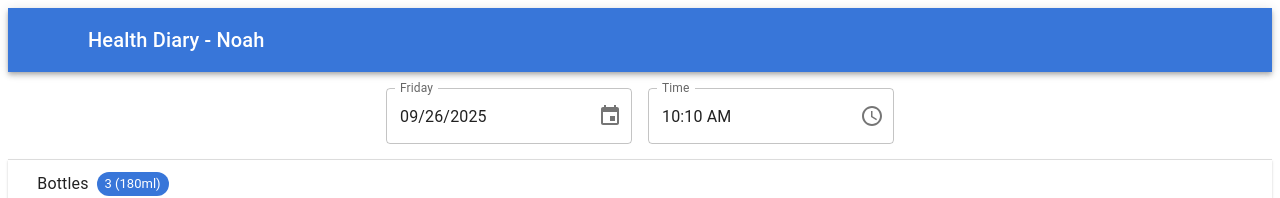
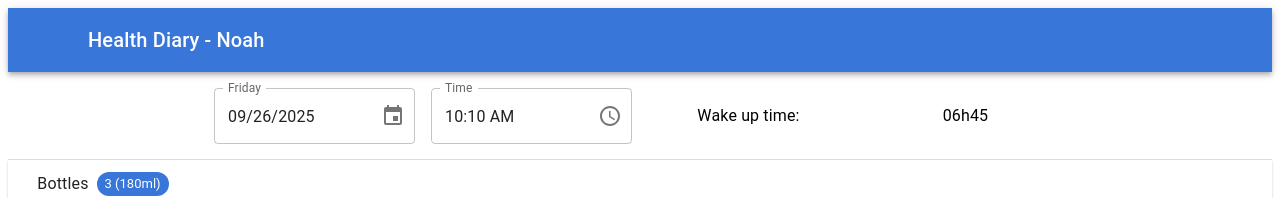
Before and after one commit to mornemaritz/health-diary, a React (Vite) app in the folder health-diary-ui/: page / in a window 1280 px wide. Shown: the top 198 px of the page. Built offline with nearby package versions, Linux system fonts and the light colour scheme; some icons are missing.

Commit message:
feat: added wake up time

```diff
--- a/health-diary-ui/src/pages/components/Summary.tsx
+++ b/health-diary-ui/src/pages/components/Summary.tsx
@@ -1,4 +1,4 @@
-import { Accordion, AccordionActions, AccordionDetails, AccordionSummary, Box, Button, Chip, Container, Paper, Stack, Table, TableBody, TableContainer, TableRow, TextField, Typography } from "@mui/material";
+import { Accordion, AccordionActions, AccordionDetails, AccordionSummary, Box, Button, Chip, Container, Paper, Stack, Table, TableBody, TableContainer, TableRow, TextField, Typography, useMediaQuery } from "@mui/material";
 import ExpandMoreIcon from "@mui/icons-material/ExpandMore";
 import BabyChangingStationIcon from '@mui/icons-material/BabyChangingStation';
 import BedtimeIcon from '@mui/icons-material/Bedtime';
@@ -102,19 +102,34 @@ const Summary: React.FC = () => {
 
   return (
     <Box>
-      <Container sx={{ marginTop: 2, marginBottom: 2, display: 'flex', justifyContent: 'center', maxWidth: 400 }}>
+      <Container maxWidth="md" sx={{ marginTop: 2, marginBottom: 2 }}>
         <LocalizationProvider dateAdapter={AdapterMoment}>
+          <Box
+            sx={{
+              display: 'grid',
+              gridTemplateColumns: {
+                xs: '1fr 1fr', // 2 columns on extra small devices
+                md: '1fr 1fr 1fr 1fr' // 4 columns on medium and larger devices
+              },
+              gap: 2,
+              alignItems: 'center'
+            }}
+          >
             <DatePicker
               label={day.format('dddd')}
               value={day}
               onChange={(newValue) => setDate(newValue || moment())}
-            sx={{ marginRight: 2 }}
+              slotProps={{ textField: { fullWidth: true } }}
             />
             <TimePicker
               label="Time"
               value={currentTime}
               onChange={(newValue) => setCurrentTime(newValue || moment())}
+              slotProps={{ textField: { fullWidth: true } }}
             />
+            <Typography sx={{ textAlign: { xs: 'left', md: 'center' } }}>Wake up time:</Typography>
+            <Typography sx={{ textAlign: { xs: 'left', md: 'center' } }}>06h45</Typography>
+          </Box>
         </LocalizationProvider>
       </Container>
       <Accordion>
```
Lines whose indentation alone changed are shown as unchanged.
